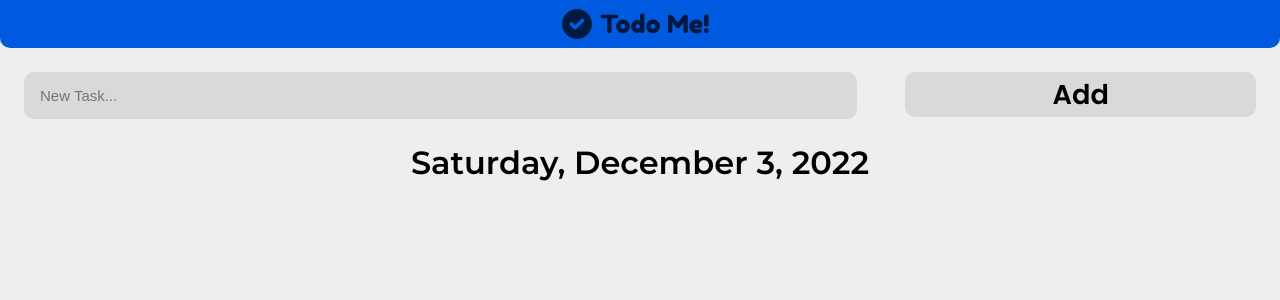
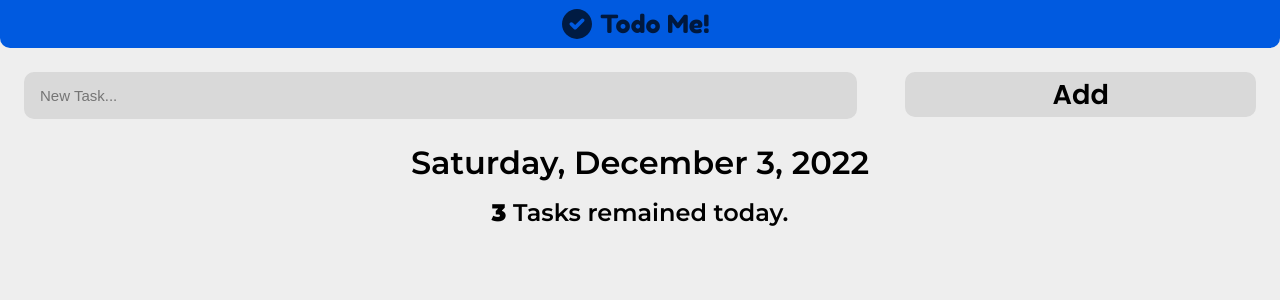
Before and after one commit to Vahidpro/todome, a React (Create React App) app: page / in a window 1280 px wide. Shown: the top 300 px of the page. Built offline with nearby package versions, Linux system fonts and the light colour scheme.

Commit message:
Added remaind tasks text

```diff
--- a/src/components/Information/Info.css
+++ b/src/components/Information/Info.css
@@ -2,4 +2,17 @@
 	font-weight: 600;
 	font-size: xx-large;
 	font-family: "Montserrat", sans-serif;
+	margin-bottom: 1rem;
 }
+
+.remained {
+	font-weight: 600;
+	font-size: x-large;
+	font-family: "Montserrat", sans-serif;
+}
+
+.remained > span {
+	font-weight: 900;
+	font-size: x-large;
+	font-family: "Montserrat", sans-serif;
+}
--- a/src/components/Information/Info.js
+++ b/src/components/Information/Info.js
@@ -15,7 +15,10 @@ const Info = (props) => {
 				undefined,
 				options
 			)}`}</div>
-			<div className="remained"></div>
+			<div className="remained">
+				{" "}
+				<span>3</span> Tasks remained today.
+			</div>
 		</div>
 	);
 };
```
